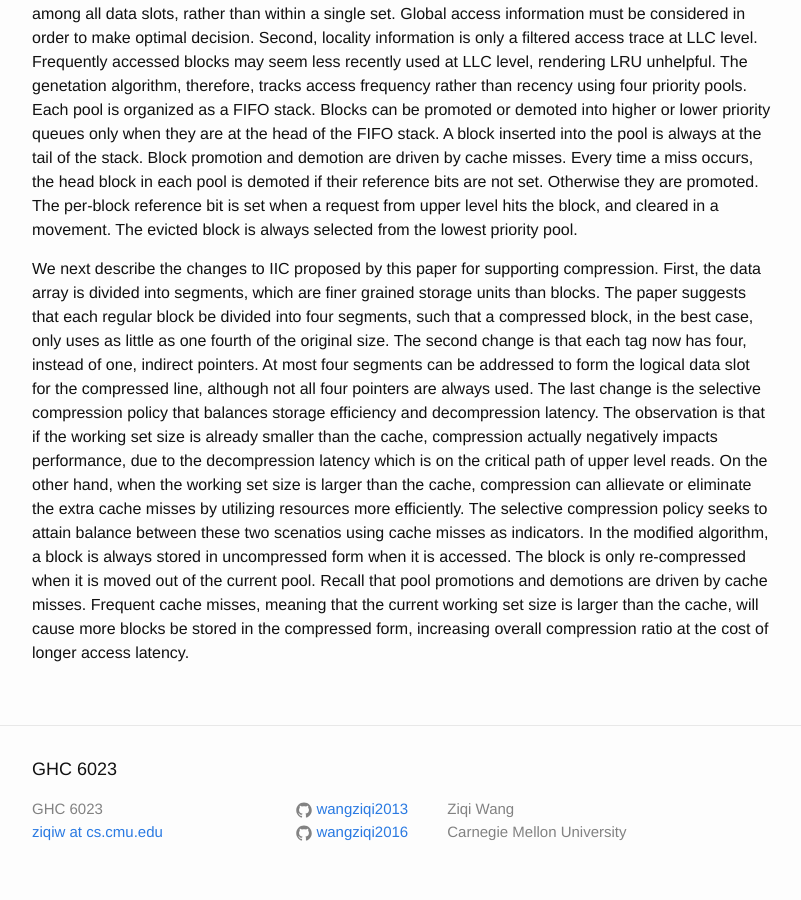
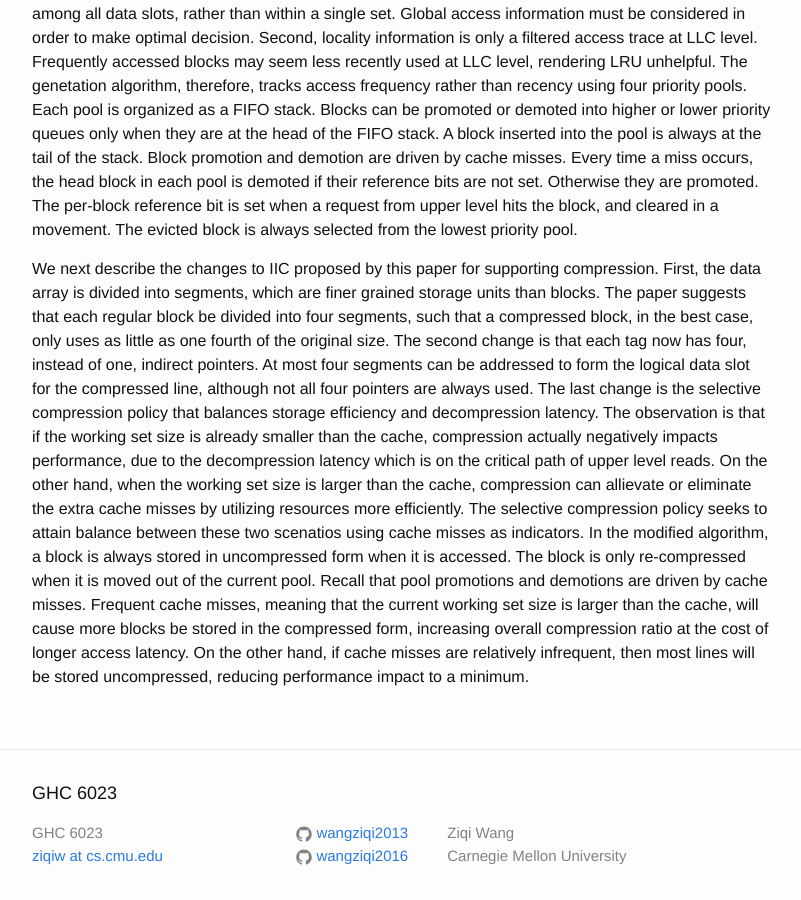
Before and after one commit to wangziqi2013/wangziqi2013.github.io, a Jekyll site: the page built from _posts/2020-07-02-icc-c.markdown, in a window 1280 px wide and 900 px high, scrolled down 1603 px. Shown: the whole window, without its empty margins (238-1039 px from the left). Built offline with Jekyll 4.4.1, drawn with Linux system fonts in a browser that asks for light colours.

Commit message:
Finish algo

```diff
--- a/_posts/2020-07-02-icc-c.markdown
+++ b/_posts/2020-07-02-icc-c.markdown
@@ -80,4 +80,5 @@ misses as indicators. In the modified algorithm, a block is always stored in unc
 The block is only re-compressed when it is moved out of the current pool. Recall that pool promotions and demotions are
 driven by cache misses. Frequent cache misses, meaning that the current working set size is larger than the cache,
 will cause more blocks be stored in the compressed form, increasing overall compression ratio at the cost of longer
-access latency.
+access latency. On the other hand, if cache misses are relatively infrequent, then most lines will be stored uncompressed,
+reducing performance impact to a minimum.
```
